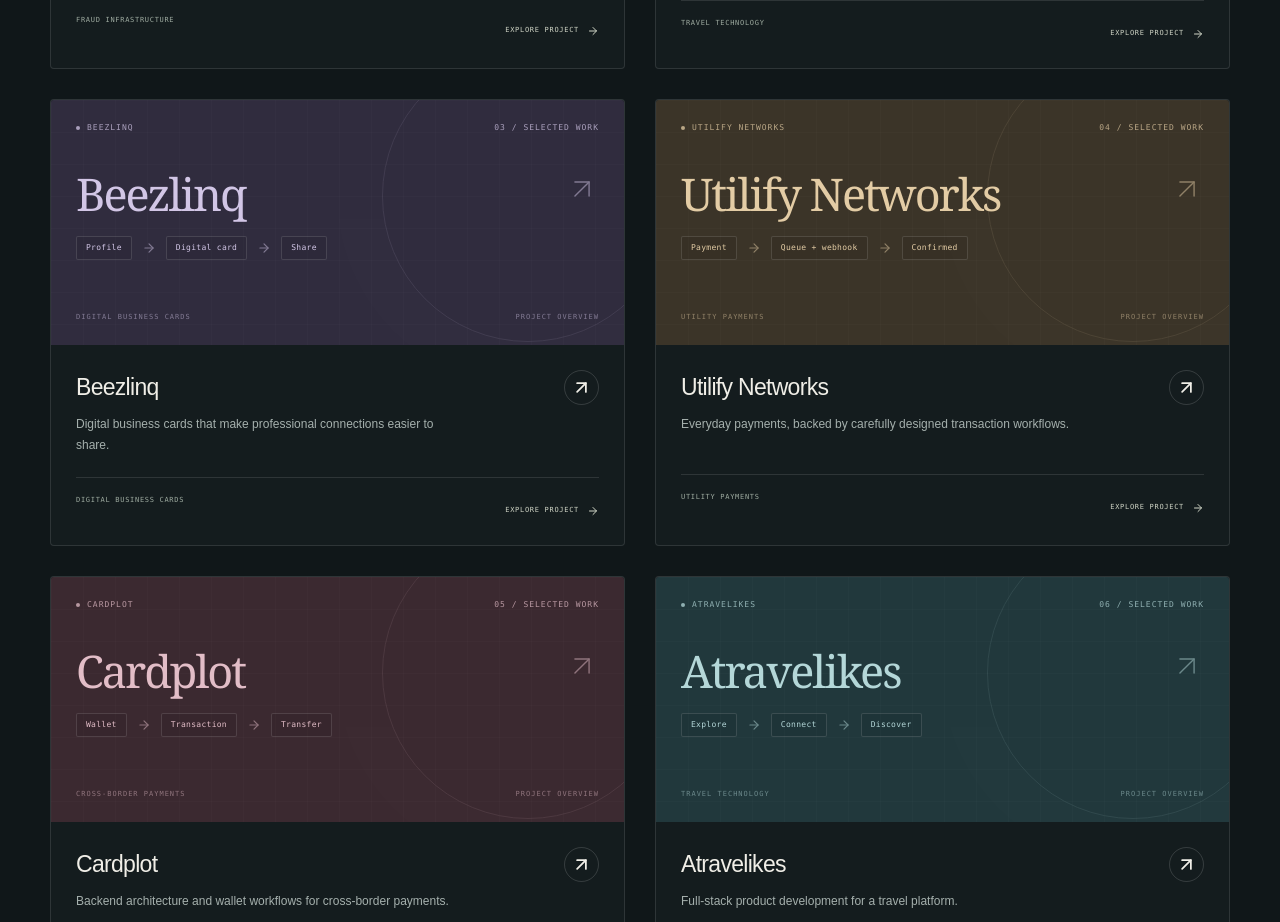
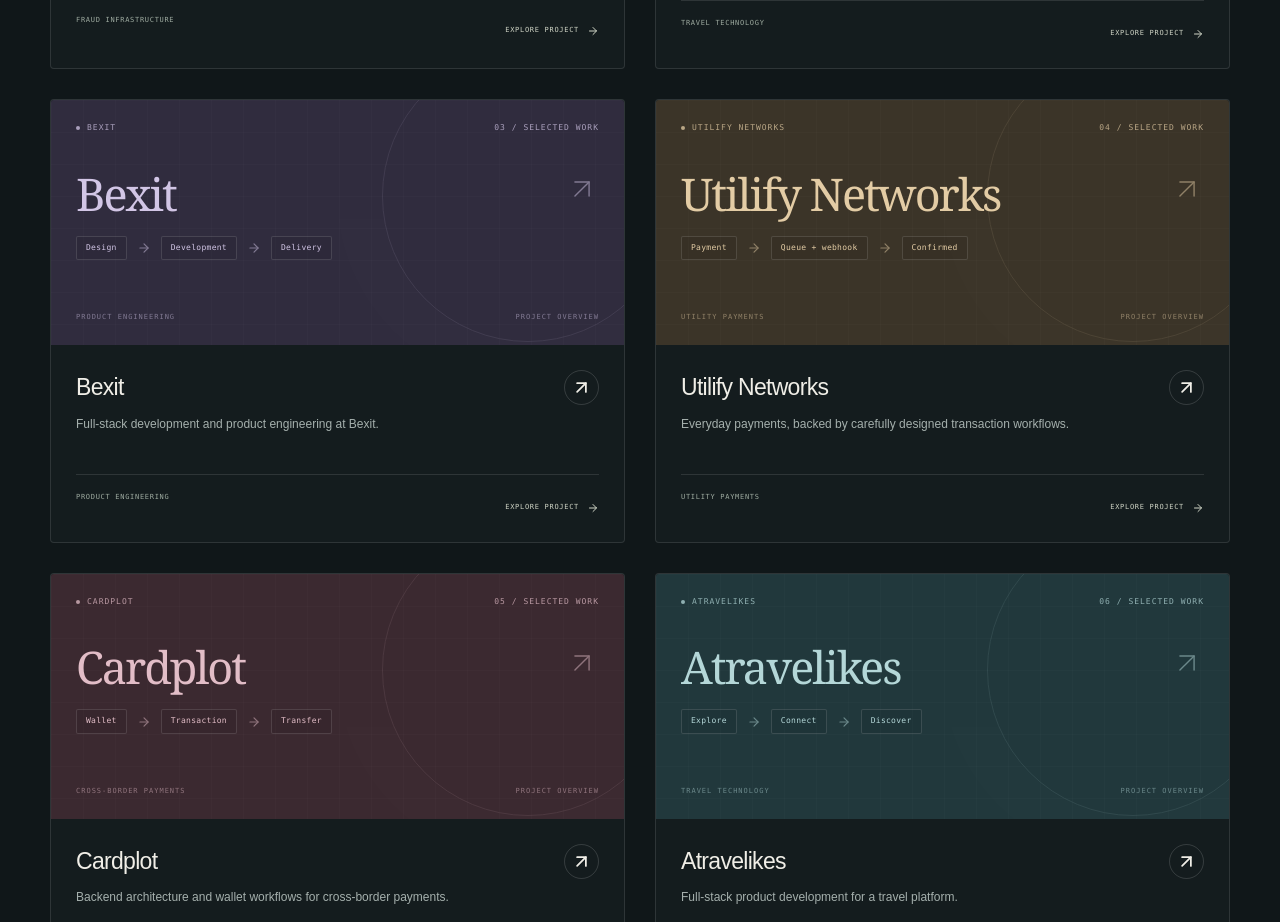
Before and after one commit to jude4/Judeverse, a Next.js app: page /Judeverse/ in a window 1280 px wide. Shown: the part 1560-2482 px from the top of the page. Built offline with nearby package versions, Linux system fonts and the light colour scheme.

Commit message:
Replace Beezlinq showcase with Bexit

```diff
--- a/components/Portfolio.tsx
+++ b/components/Portfolio.tsx
@@ -78,7 +78,7 @@ function ProjectVisual({
   const words: Record<string, [string, string, string]> = {
     flynt: ["Request", "Idempotency", "Process once"],
     tiqwa: ["Search", "Supplier APIs", "Booking"],
-    beezlinq: ["Profile", "Digital card", "Share"],
+    bexit: ["Design", "Development", "Delivery"],
     utilify: ["Payment", "Queue + webhook", "Confirmed"],
     cardplot: ["Wallet", "Transaction", "Transfer"],
     atravelikes: ["Explore", "Connect", "Discover"],
@@ -273,7 +273,7 @@ export default function Portfolio() {
       (filter === "Payments & fintech" &&
         ["flynt", "utilify", "cardplot"].includes(p.id)) ||
       (filter === "Travel" && ["tiqwa", "atravelikes"].includes(p.id)) ||
-      (filter === "Product engineering" && p.id === "beezlinq") ||
+      (filter === "Product engineering" && p.id === "bexit") ||
       (filter === "Three.js" && p.threejs),
   );
   return (
--- a/data/portfolio.ts
+++ b/data/portfolio.ts
@@ -58,18 +58,18 @@ export const projects: Project[] = [
     featured: true,
   },
   {
-    id: "beezlinq",
+    id: "bexit",
     number: "03",
-    title: "Beezlinq",
-    category: "DIGITAL BUSINESS CARDS",
+    title: "Bexit",
+    category: "PRODUCT ENGINEERING",
     summary:
-      "Digital business cards that make professional connections easier to share.",
+      "Full-stack development and product engineering at Bexit.",
     description:
-      "A digital business card platform. I worked as a full-stack developer during my time at Bex-IT Digital Solution.",
+      "Explore Bexit and the work of Bex-IT Digital Solution through the live website.",
     contribution:
-      "As a full-stack developer, refactored and debugged application code and improved Beezlinq user workflows with React and Nuxt.js.",
+      "As a full-stack developer, refactored and debugged application code and improved user workflows with React and Nuxt.js.",
     stack: ["React", "Nuxt.js", "Full-stack development"],
-    url: "https://beezlinq.com",
+    url: "https://bexit.com.ng",
     theme: "violet",
     featured: true,
   },
```
Also changed, not shown: 1 other file (tests, documents, lock files or other folders).
